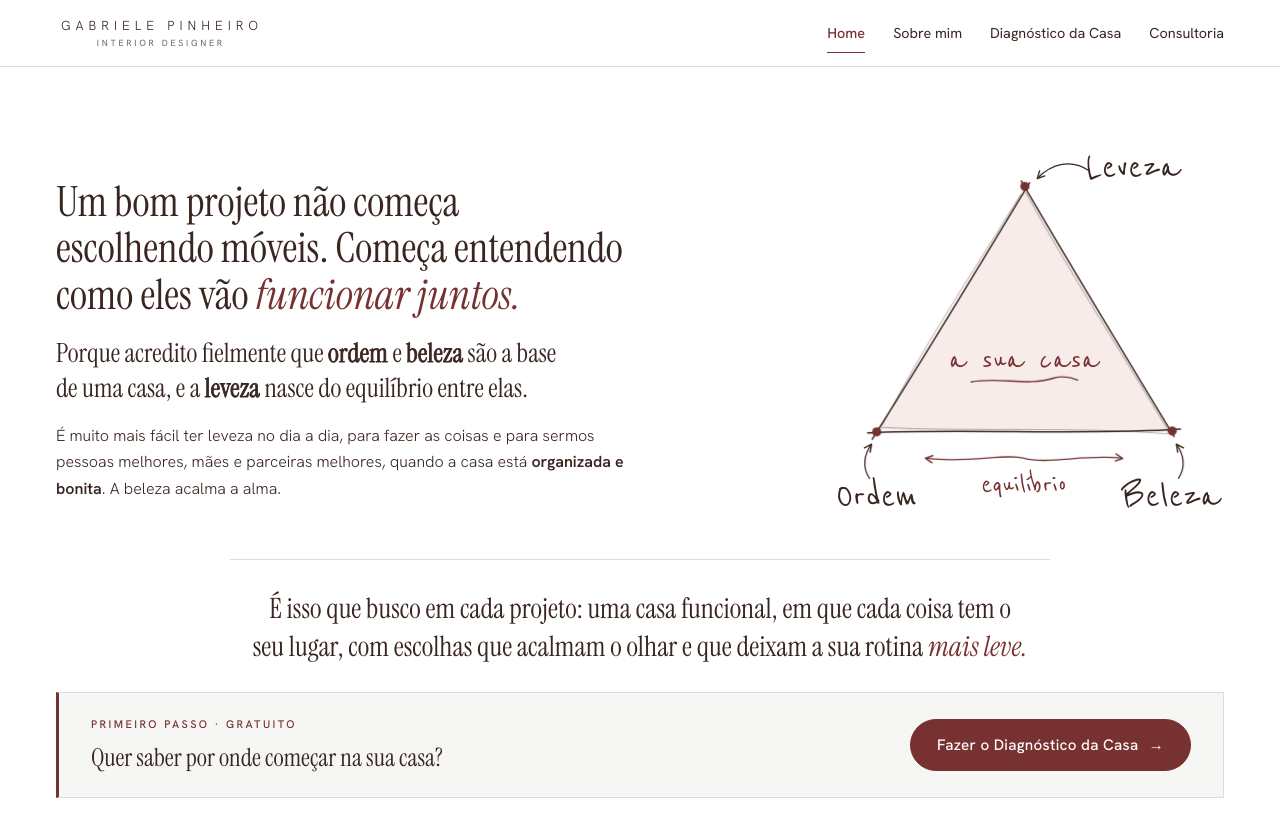
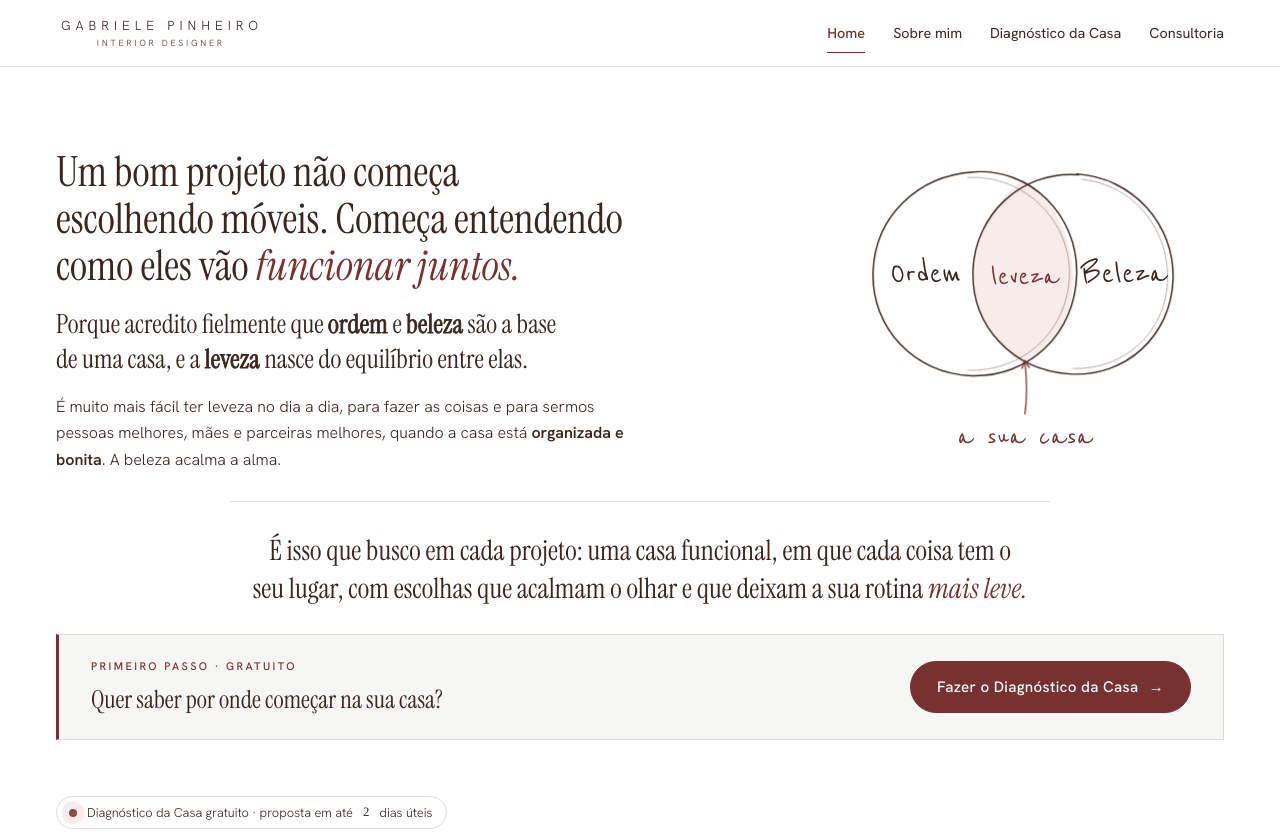
Before and after one commit to Gabrielepinheiro/site, a plain HTML site: page index.html in a window 1280 px wide. Shown: the top 832 px of the page. Drawn offline with Linux system fonts and the light colour scheme.

Commit message:
Home: desenho de dois círculos (ordem e beleza) com a leveza no encontro
Co-Authored-By: Claude Opus 5.5 <noreply@anthropic.com>
Claude-Session: https://claude.ai/code/session_01Npdet1GNfoboVSCR7t893r

```diff
--- a/index.html
+++ b/index.html
@@ -65,7 +65,7 @@ h1, h2, h3 { font-family: var(--display); font-weight: 400; margin: 0; text-wrap
 .titulo b, .bloco h2 b, .manifesto b, .busco b, .citacao b { font-family: inherit; font-weight: 400; font-style: inherit; font-size: inherit; letter-spacing: .005em; -webkit-text-stroke: .032em currentColor; paint-order: stroke fill; }
 .bloco h2 em, .manifesto em, .titulo em { font-style: italic; }
 
-/* Abertura: a filosofia e o triângulo, lidos como um só pensamento */
+/* Abertura: a filosofia e o desenho dos dois círculos, lidos como um só pensamento */
 .abertura {
   max-width: 1200px; margin: 0 auto;
   padding: 28px max(16px, env(safe-area-inset-right, 0px)) 8px max(16px, env(safe-area-inset-left, 0px));
@@ -79,8 +79,8 @@ h1, h2, h3 { font-family: var(--display); font-weight: 400; margin: 0; text-wrap
 .abertura-texto > p:not(.manifesto):not(.ponte) { margin: 0; max-width: 36em; }
 .triangulo { margin: 0; justify-self: center; width: 100%; max-width: 380px; }
 .triangulo svg { display: block; width: 100%; height: auto; overflow: visible; }
-.triangulo .tl { font-family: var(--mao); font-size: 46px; fill: var(--cacau); }
-.triangulo .tm { font-family: var(--mao); font-size: 40px; fill: var(--bordo); }
+.triangulo .tl { font-family: var(--mao); font-size: 40px; fill: var(--cacau); }
+.triangulo .tm { font-family: var(--mao); font-size: 36px; fill: var(--bordo); }
 .triangulo .v { fill: var(--bordo); }
 .triangulo .tri-fundo { fill: var(--anturio); fill-opacity: .22; }
 .triangulo .tri-linha { fill: none; stroke: var(--cacau); stroke-width: 1.6; stroke-linecap: round; stroke-linejoin: round; }
@@ -93,7 +93,7 @@ h1, h2, h3 { font-family: var(--display); font-weight: 400; margin: 0; text-wrap
 .convite-diag .rot { color: var(--bordo); margin: 0; }
 .convite-diag .convite-frase { margin: 0; font: 400 clamp(1.3rem, 4.8vw, 1.55rem)/1.25 var(--display); color: var(--cacau); }
 .busco { font: 400 clamp(1.35rem, 5vw, 1.75rem)/1.35 var(--display); margin: 6px 0 0; padding: 22px 0 4px; border-top: 1px solid var(--linha); text-wrap: balance; }
-/* animação do triângulo: a base primeiro, depois a leveza */
+/* animação do desenho: os dois círculos primeiro, depois a leveza no encontro */
 .triangulo.anima .tri-linha { stroke-dasharray: 1; stroke-dashoffset: 1; animation: tracar 2s cubic-bezier(.45,.05,.3,1) .3s forwards; }
 .triangulo.anima .tri-fundo, .triangulo.anima .tm, .triangulo.anima .tri-sub, .triangulo.anima .tri-seta, .triangulo.anima .te { opacity: 0; animation: aparecer .9s ease 2.3s forwards; }
 .triangulo.anima .v, .triangulo.anima .tl { opacity: 0; transform-box: fill-box; transform-origin: center; animation: brotar .6s cubic-bezier(.2,.7,.2,1) forwards; }
@@ -403,22 +403,16 @@ h1, h2, h3 { font-family: var(--display); font-weight: 400; margin: 0; text-wrap
     <p class="entra" style="--i:4">É muito mais fácil ter leveza no dia a dia, para fazer as coisas e para sermos pessoas melhores, mães e parceiras melhores, quando a casa está <b>organizada e bonita</b>. A beleza acalma a alma.</p>
   </div>
   <figure class="triangulo" id="triangulo">
-    <svg viewBox="0 0 440 440" role="img" aria-label="Desenho à mão: Ordem e Beleza na base, o equilíbrio entre elas, e a Leveza no topo, com a sua casa no centro">
-      <defs><marker id="seta-c" viewBox="0 0 10 10" refX="8" refY="5" markerWidth="8" markerHeight="8" orient="auto-start-reverse"><path d="M1.5 1.5 L8.5 5 L1.5 8.5" fill="none" stroke="#3A2621" stroke-width="1.4" stroke-linecap="round" stroke-linejoin="round"/></marker><marker id="seta-b" viewBox="0 0 10 10" refX="8" refY="5" markerWidth="8" markerHeight="8" orient="auto-start-reverse"><path d="M1.5 1.5 L8.5 5 L1.5 8.5" fill="none" stroke="#773131" stroke-width="1.4" stroke-linecap="round" stroke-linejoin="round"/></marker></defs>
-      <path class="tri-fundo" d="M60 329 C150 333 290 326 381 331 C330 245 272 150 221 63 C168 150 112 240 60 329 Z"/>
-      <path class="tri-linha" d="M48 332 C150 327 290 335 392 328 M385 336 C332 248 272 150 217 55 M226 57 C170 150 112 246 53 339" pathLength="1"/>
-      <path class="tri-linha tri-linha2" d="M62 326 C160 331 280 325 378 333 M377 327 C326 242 268 152 222 68 M216 70 C166 152 108 238 64 324" pathLength="1"/>
-      <circle class="v o" cx="58" cy="331" r="5"/><circle class="v b" cx="383" cy="330" r="5"/><circle class="v l" cx="221" cy="61" r="5"/>
-      <path class="tri-seta" d="M50 382 C42 370 44 356 52 345" marker-end="url(#seta-c)"/>
-      <path class="tri-seta" d="M390 382 C398 370 396 356 388 345" marker-end="url(#seta-c)"/>
-      <path class="tri-seta" d="M292 44 C272 30 250 36 235 52" marker-end="url(#seta-c)"/>
-      <path class="tri-seta bordo" d="M112 360 C160 366 200 354 220 360 C245 367 290 355 328 360" marker-start="url(#seta-b)" marker-end="url(#seta-b)"/>
-      <text class="tl o" x="58" y="414" text-anchor="middle">Ordem</text>
-      <text class="tl b" x="382" y="414" text-anchor="middle">Beleza</text>
-      <text class="tl l" x="340" y="52" text-anchor="middle">Leveza</text>
-      <text class="te" x="220" y="398" text-anchor="middle">equilíbrio</text>
-      <text class="tm" x="220" y="262" text-anchor="middle">a sua casa</text>
-      <path class="tri-sub" d="M162 276 C190 270 225 281 252 272 C262 269 272 271 279 274"/>
+    <svg viewBox="0 60 440 350" role="img" aria-label="Desenho à mão: dois círculos, Ordem e Beleza, que se encontram; no encontro está a leveza, e uma seta aponta para a sua casa">
+      <defs><marker id="seta-b" viewBox="0 0 10 10" refX="8" refY="5" markerWidth="8" markerHeight="8" orient="auto-start-reverse"><path d="M1.5 1.5 L8.5 5 L1.5 8.5" fill="none" stroke="#773131" stroke-width="1.4" stroke-linecap="round" stroke-linejoin="round"/></marker></defs>
+      <path class="tri-fundo" d="M220 100 C262 128 280 186 272 230 C266 262 248 286 220 304 C192 286 174 260 168 228 C160 182 178 128 220 100 Z"/>
+      <path class="tri-linha" d="M162 92 C227 86 280 140 278 205 C276 270 226 318 162 316 C100 314 52 264 54 202 C56 140 104 96 164 92 M278 94 C340 98 386 150 384 210 C382 272 332 318 270 314 C208 310 162 262 164 200 C166 140 216 90 280 95" pathLength="1"/>
+      <path class="tri-linha tri-linha2" d="M158 98 C220 94 272 146 270 206 C268 266 220 312 158 310 M284 100 C342 106 380 156 378 212 C376 268 330 310 274 308" pathLength="1"/>
+      <text class="tl o" x="112" y="214" text-anchor="middle">Ordem</text>
+      <text class="tl b" x="330" y="214" text-anchor="middle">Beleza</text>
+      <text class="tm" x="221" y="216" text-anchor="middle">leveza</text>
+      <path class="tri-seta bordo" d="M221 358 C224 338 223 318 221 300" marker-end="url(#seta-b)"/>
+      <text class="te" x="221" y="392" text-anchor="middle">a sua casa</text>
     </svg>
   </figure>
   <p class="busco entra" style="--i:5">É isso que busco em cada projeto: uma casa funcional, em que cada coisa tem o seu lugar, com escolhas que acalmam o olhar e que deixam a sua rotina <em class="bordo">mais leve.</em></p>
```
Also changed, not shown: consultoria.html (+4 -4 lines), datenschutz.html (+4 -4 lines), diagnostico-da-casa.html (+4 -4 lines), impressum.html (+4 -4 lines), sobre-mim.html (+4 -4 lines).
